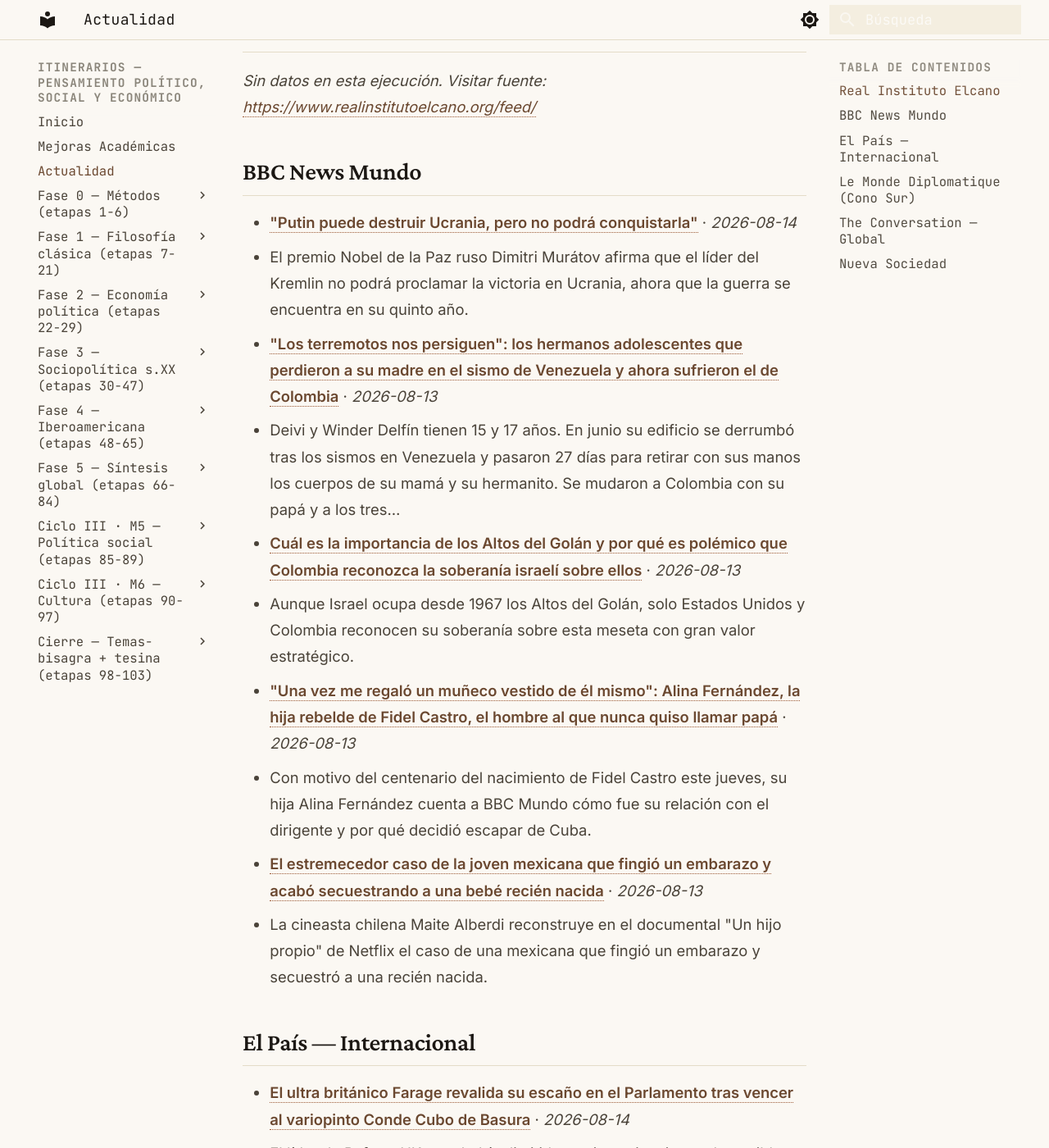
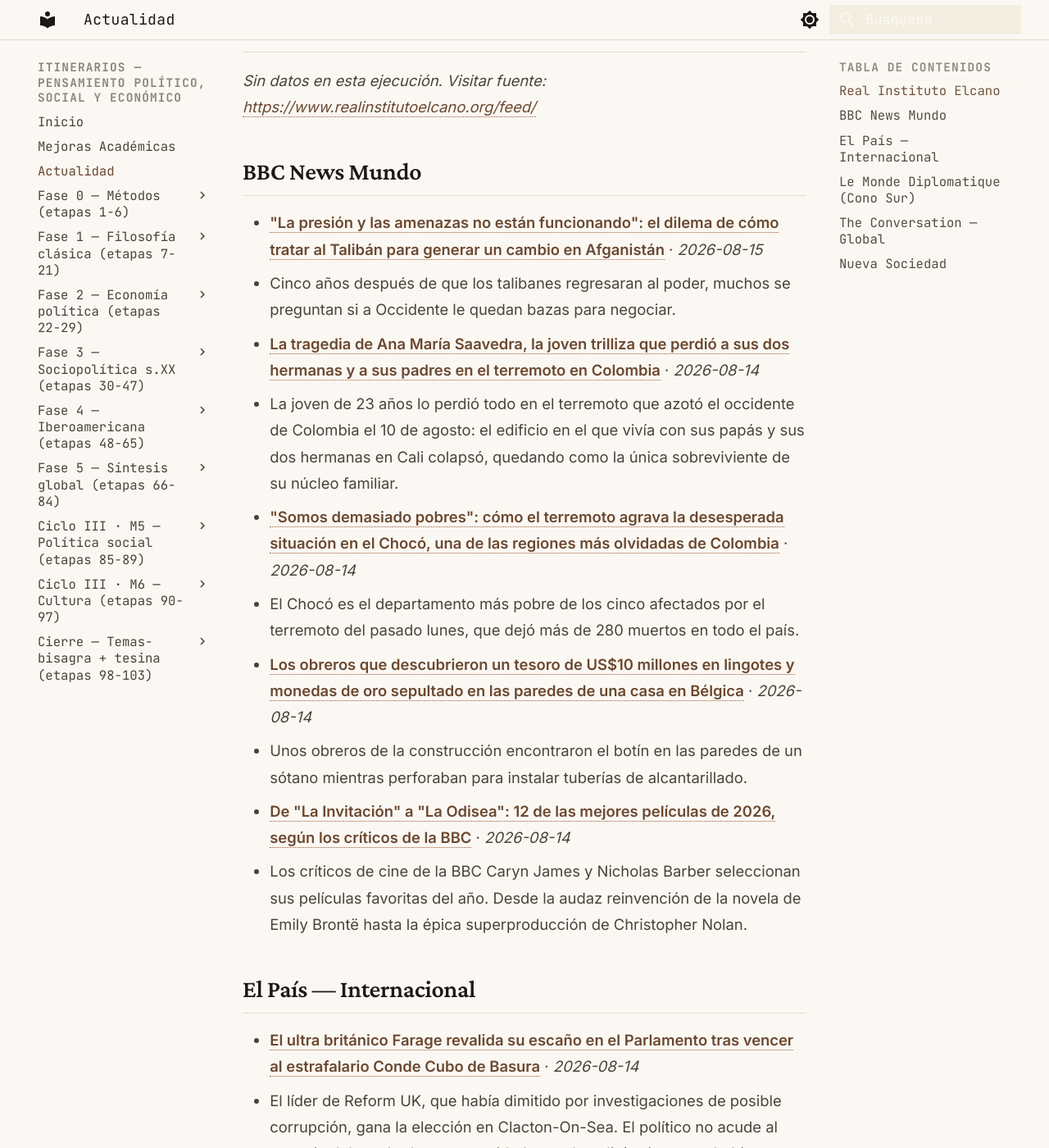
Before and after one commit to MrSpagVi/Curso, an MkDocs documentation site: the page built from docs/actualidad.md, in a window 1280 px wide and 1400 px high, scrolled down 643 px. Shown: the whole window at 82% size. Built offline with MkDocs 1.6.1 and Material for MkDocs 9.7.7, drawn with Linux system fonts in a browser that asks for light colours; some of the changed text lies outside the part shown.

Commit message:
auto: actualidad 2026-08-15

```diff
--- a/docs/actualidad.md
+++ b/docs/actualidad.md
@@ -17,29 +17,29 @@ _Sin datos en esta ejecución. Visitar fuente: [https://www.realinstitutoelcano.
 
 ## BBC News Mundo
 
-- **["Putin puede destruir Ucrania, pero no podrá conquistarla"](https://www.bbc.com/mundo/articles/ckgd82zj14zo?at_medium=RSS&at_campaign=rss)** · *2026-08-14*
-  - El premio Nobel de la Paz ruso Dimitri Murátov afirma que el líder del Kremlin no podrá proclamar la victoria en Ucrania, ahora que la guerra se encuentra en su quinto año.
-- **["Los terremotos nos persiguen": los hermanos adolescentes que perdieron a su madre en el sismo de Venezuela y ahora sufrieron el de Colombia](https://www.bbc.com/mundo/articles/c934x32d0n7o?at_medium=RSS&at_campaign=rss)** · *2026-08-13*
-  - Deivi y Winder Delfín tienen 15 y 17 años. En junio su edificio se derrumbó tras los sismos en Venezuela y pasaron 27 días para retirar con sus manos los cuerpos de su mamá y su hermanito. Se mudaron a Colombia con su papá y a los tres…
-- **[Cuál es la importancia de los Altos del Golán y por qué es polémico que Colombia reconozca la soberanía israelí sobre ellos](https://www.bbc.com/mundo/articles/cd0xp44y755o?at_medium=RSS&at_campaign=rss)** · *2026-08-13*
-  - Aunque Israel ocupa desde 1967 los Altos del Golán, solo Estados Unidos y Colombia reconocen su soberanía sobre esta meseta con gran valor estratégico.
-- **["Una vez me regaló un muñeco vestido de él mismo": Alina Fernández, la hija rebelde de Fidel Castro, el hombre al que nunca quiso llamar papá](https://www.bbc.com/mundo/articles/c4gw0v0r2d6o?at_medium=RSS&at_campaign=rss)** · *2026-08-13*
-  - Con motivo del centenario del nacimiento de Fidel Castro este jueves, su hija Alina Fernández cuenta a BBC Mundo cómo fue su relación con el dirigente y por qué decidió escapar de Cuba.
-- **[El estremecedor caso de la joven mexicana que fingió un embarazo y acabó secuestrando a una bebé recién nacida](https://www.bbc.com/mundo/articles/c5y48nxqq22o?at_medium=RSS&at_campaign=rss)** · *2026-08-13*
-  - La cineasta chilena Maite Alberdi reconstruye en el documental "Un hijo propio" de Netflix el caso de una mexicana que fingió un embarazo y secuestró a una recién nacida.
+- **["La presión y las amenazas no están funcionando": el dilema de cómo tratar al Talibán para generar un cambio en Afganistán](https://www.bbc.com/mundo/articles/cjwxg155egno?at_medium=RSS&at_campaign=rss)** · *2026-08-15*
+  - Cinco años después de que los talibanes regresaran al poder, muchos se preguntan si a Occidente le quedan bazas para negociar.
+- **[La tragedia de Ana María Saavedra, la joven trilliza que perdió a sus dos hermanas y a sus padres en el terremoto en Colombia](https://www.bbc.com/mundo/articles/cly59kek9w9o?at_medium=RSS&at_campaign=rss)** · *2026-08-14*
+  - La joven de 23 años lo perdió todo en el terremoto que azotó el occidente de Colombia el 10 de agosto: el edificio en el que vivía con sus papás y sus dos hermanas en Cali colapsó, quedando como la única sobreviviente de su núcleo familiar.
+- **["Somos demasiado pobres": cómo el terremoto agrava la desesperada situación en el Chocó, una de las regiones más olvidadas de Colombia](https://www.bbc.com/mundo/articles/c80n2vp7kvzo?at_medium=RSS&at_campaign=rss)** · *2026-08-14*
+  - El Chocó es el departamento más pobre de los cinco afectados por el terremoto del pasado lunes, que dejó más de 280 muertos en todo el país.
+- **[Los obreros que descubrieron un tesoro de US$10 millones en lingotes y monedas de oro sepultado en las paredes de una casa en Bélgica](https://www.bbc.com/mundo/articles/c4gkyp2917go?at_medium=RSS&at_campaign=rss)** · *2026-08-14*
+  - Unos obreros de la construcción encontraron el botín en las paredes de un sótano mientras perforaban para instalar tuberías de alcantarillado.
+- **[De "La Invitación" a "La Odisea": 12 de las mejores películas de 2026, según los críticos de la BBC](https://www.bbc.com/mundo/articles/cn8nqxlg82vo?at_medium=RSS&at_campaign=rss)** · *2026-08-14*
+  - Los críticos de cine de la BBC Caryn James y Nicholas Barber seleccionan sus películas favoritas del año. Desde la audaz reinvención de la novela de Emily Brontë hasta la épica superproducción de Christopher Nolan.
 
 ## El País — Internacional
 
-- **[El ultra británico Farage revalida su escaño en el Parlamento tras vencer al variopinto Conde Cubo de Basura](https://elpais.com/internacional/2026-08-14/el-ultra-britanico-farage-revalida-su-escano-en-el-parlamento-tras-vencer-al-variopinto-conde-cubo-de-basura.html)** · *2026-08-14*
+- **[El ultra británico Farage revalida su escaño en el Parlamento tras vencer al estrafalario Conde Cubo de Basura](https://elpais.com/internacional/2026-08-14/el-ultra-britanico-farage-revalida-su-escano-en-el-parlamento-tras-vencer-al-variopinto-conde-cubo-de-basura.html)** · *2026-08-14*
   - El líder de Reform UK, que había dimitido por investigaciones de posible corrupción, gana la elección en Clacton-On-Sea. El político no acude al anuncio del resultado por seguridad, pero la policía niega que hubiera riesgo
-- **[Trump extiende sus tentáculos militares en Latinoamérica](https://elpais.com/america/2026-08-14/ee-uu-reafirma-en-colombia-y-cuba-la-disposicion-de-su-ejercito-a-intervenir-en-latinoamerica-en-defensa-de-sus-intereses.html)** · *2026-08-14*
-  - Hegseth anuncia que no descarta una opción militar en La Habana y plantea operaciones en suelo colombiano. La estrategia de Trump para controlar la región choca con la resistencia de México y la sumisión de Centroamérica
+- **[Luigi Mangione se declara culpable en el juicio federal por asesinar a un ejecutivo de una compañía de seguros de salud](https://elpais.com/internacional/2026-08-14/luigi-mangione-se-declara-culpable-en-el-juicio-federal-por-asesinar-a-un-ejecutivo-de-una-compania-de-seguros-de-salud.html)** · *2026-08-14*
+  - El acusado tratará de invalidar el otro juicio estatal alegando doble enjuiciamiento. El acuerdo con la Fiscalía se produce semanas antes del proceso impulsado por el Departamento de Justicia
 - **[La “carrera de obstáculos” de las afganas para pedir el traslado a España: años de espera, documentos “imposibles” y recursos judiciales](https://elpais.com/internacional/2026-08-14/la-carrera-de-obstaculos-de-las-afganas-para-pedir-el-traslado-a-espana-anos-de-espera-documentos-imposibles-y-recursos-judiciales.html)** · *2026-08-14*
   - Las embajadas españolas en Irán y Pakistán deniegan un número creciente de peticiones de víctimas de los talibanes, según varias ONG
-- **[El Kremlin teme los votos por la paz](https://elpais.com/internacional/2026-08-13/el-kremlin-teme-los-votos-por-la-paz.html)** · *2026-08-13*
-  - El partido Yábloko, única formación de Rusia contra la guerra en Ucrania, ha pasado a ser contemplado por el poder como un peligro y ha sido excluido de las elecciones
-- **[Las últimas elecciones de Trump](https://elpais.com/opinion/2026-08-10/las-ultimas-elecciones-de-trump.html)** · *2026-08-10*
-  - Diga lo que diga y haga lo que haga el presidente tras los comicios de noviembre, sus resultados y sus consecuencias no van a cambiar
+- **[Saturno siendo devorado por sus hijos](https://elpais.com/opinion/2026-08-15/saturno-siendo-devorado-por-sus-hijos.html)** · *2026-08-15*
+  - Las instituciones liberales parecen incapaces de formar élites que garanticen su supervivencia frente el auge ultra
+- **[Inestabilidad cronificada](https://elpais.com/internacional/2026-08-15/inestabilidad-cronificada.html)** · *2026-08-15*
+  - Irán ha hecho valer en Ormuz la tesis clásica de Yves Lacoste de que la geografía es un arma inventada para la guerra
 
 ## Le Monde Diplomatique (Cono Sur)
 
```
Also changed, not shown: other parts of docs/actualidad.md (+11 -11 lines).
